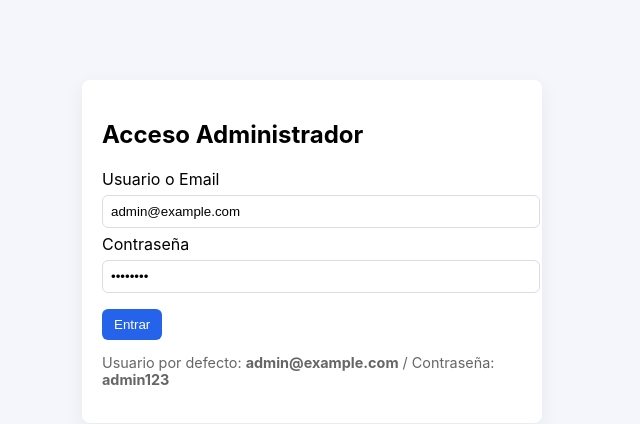
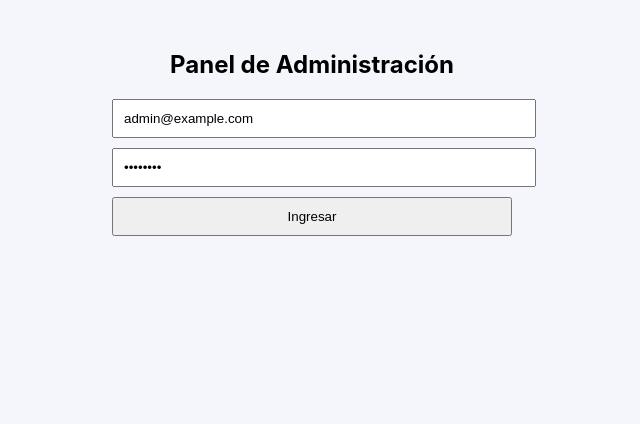
Before and after one commit to acretienda/square-auctions-admin, a React (Vite) app: page / in a window 1280 px wide. Shown: the top 424 px of the page, without its empty margins (328-968 px from the left). Built offline with nearby package versions, Linux system fonts and the light colour scheme; no server answers.

Commit message:
Update Login.jsx

```diff
--- a/src/pages/Login.jsx
+++ b/src/pages/Login.jsx
@@ -1,37 +1,68 @@
-import React, {useState} from 'react'
-import { useNavigate } from 'react-router-dom'
-import { loginAdmin } from '../services/api'
+import { useState } from "react";
+import axios from "axios";
 
-export default function Login({ onLogin }){
-  const [identifier,setIdentifier] = useState('admin@example.com')
-  const [password,setPassword] = useState('admin123')
-  const [loading,setLoading] = useState(false)
-  const nav = useNavigate()
+const API_URL = import.meta.env.VITE_API_URL || "https://square-auctions.onrender.com";
 
-  async function submit(e){
+export default function Login({ onLogin }) {
+  const [email, setEmail] = useState("admin@example.com");
+  const [password, setPassword] = useState("admin123");
+  const [error, setError] = useState("");
+
+  const handleSubmit = async (e) => {
     e.preventDefault();
-    setLoading(true)
-    try{
-      const r = await loginAdmin({ identifier, password });
-      localStorage.setItem('admin_token', r.data.token);
-      onLogin && onLogin();
-      nav('/dashboard/auctions');
-    }catch(err){
-      alert('Login fallido: ' + (err.response?.data?.error || err.message));
-    }finally{ setLoading(false) }
-  }
+    setError("");
+
+    try {
+      const res = await axios.post(`${API_URL}/api/auth/login`, {
+        email,
+        password,
+      });
+
+      // Guardamos token en localStorage
+      localStorage.setItem("token", res.data.token);
+
+      // Callback opcional para notificar al padre
+      if (onLogin) onLogin(res.data.token);
+
+      // Redirigimos al panel
+      window.location.href = "/dashboard";
+    } catch (err) {
+      setError(err.response?.data?.error || "Error al iniciar sesión");
+    }
+  };
 
   return (
-    <div className="container" style={{maxWidth:420, marginTop:80}}>
-      <h2>Acceso Administrador</h2>
-      <form onSubmit={submit}>
-        <label>Usuario o Email</label>
-        <input className="input" value={identifier} onChange={e=>setIdentifier(e.target.value)} />
-        <label>Contraseña</label>
-        <input type="password" className="input" value={password} onChange={e=>setPassword(e.target.value)} />
-        <div style={{marginTop:10}}><button className="btn" type="submit" disabled={loading}>{loading? 'Entrando...':'Entrar'}</button></div>
+    <div style={{ maxWidth: "400px", margin: "50px auto", textAlign: "center" }}>
+      <h2>Panel de Administración</h2>
+      <form onSubmit={handleSubmit}>
+        <div style={{ marginBottom: "10px" }}>
+          <input
+            type="email"
+            placeholder="Correo"
+            value={email}
+            onChange={(e) => setEmail(e.target.value)}
+            required
+            style={{ width: "100%", padding: "10px" }}
+          />
+        </div>
+        <div style={{ marginBottom: "10px" }}>
+          <input
+            type="password"
+            placeholder="Contraseña"
+            value={password}
+            onChange={(e) => setPassword(e.target.value)}
+            required
+            style={{ width: "100%", padding: "10px" }}
+          />
+        </div>
+        <button
+          type="submit"
+          style={{ width: "100%", padding: "10px", cursor: "pointer" }}
+        >
+          Ingresar
+        </button>
       </form>
-      <p className="small">Usuario por defecto: <b>admin@example.com</b> / Contraseña: <b>admin123</b></p>
+      {error && <p style={{ color: "red", marginTop: "10px" }}>{error}</p>}
     </div>
-  )
+  );
 }
```
